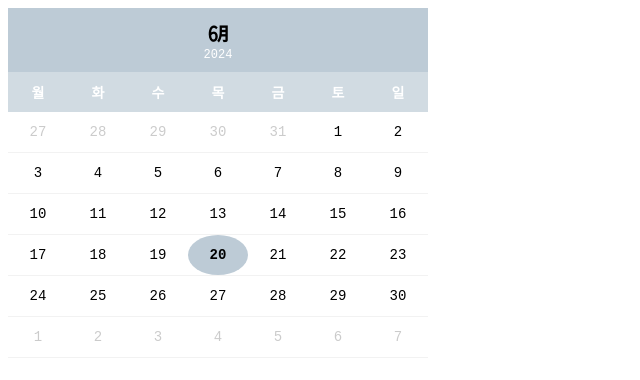
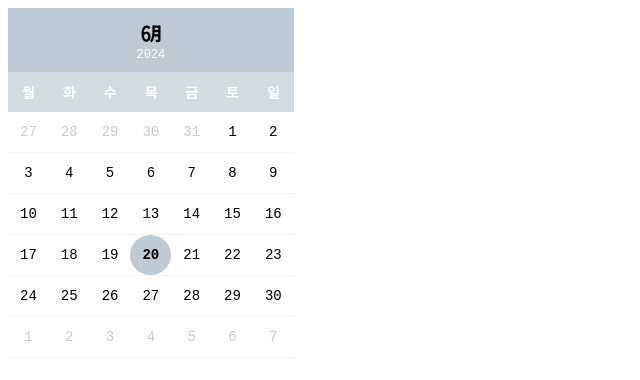
Before and after one commit to haesul/Notion_widget, a plain HTML site: page index.html in a window 1280 px wide. Shown: the whole page, without its empty margins (0-640 px from the left). Drawn offline with Linux system fonts and the light colour scheme.

Commit message:
index.html

```diff
--- a/index.html
+++ b/index.html
@@ -88,8 +88,8 @@
         td {
             padding: 0;
             border-bottom: 1px solid rgba(0,0,0,0.05);
-            width: 60px; /* 각 날짜 칸의 넓이를 50px로 설정 */
-    height: 30px; /* 각 날짜 칸의 높이를 50px로 설정 */
+            width: 30px; /* 각 날짜 칸의 넓이를 50px로 설정 */
+    height: 20px; /* 각 날짜 칸의 높이를 50px로 설정 */
     text-align: center;
     vertical-align: middle;
 
```
